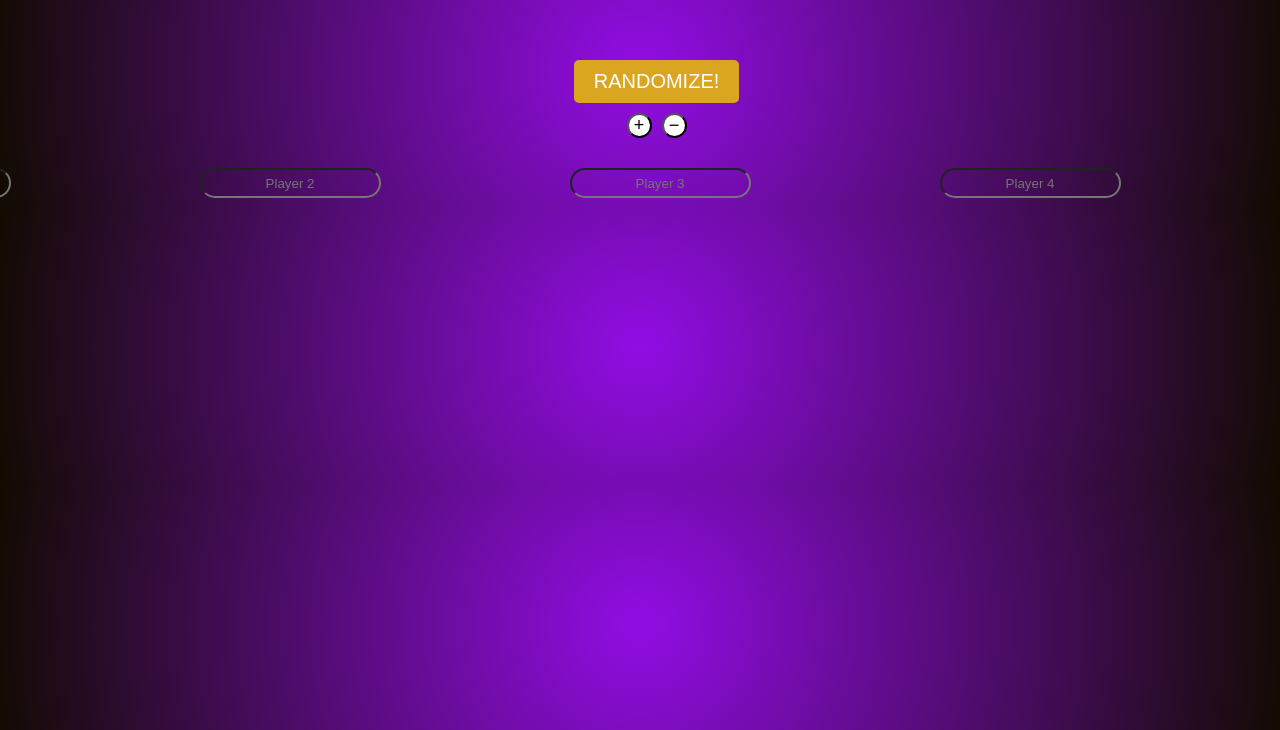
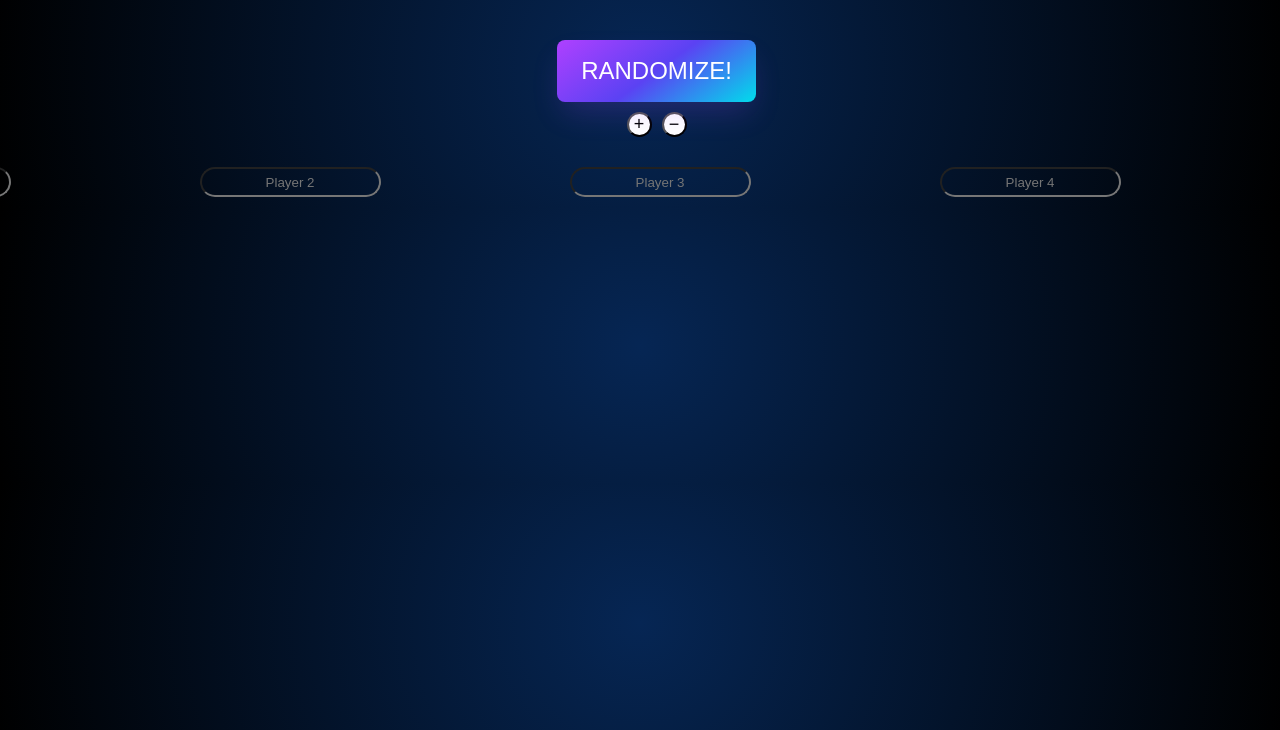
Before and after one commit to tobbqwerty/RandomGenerator, a plain HTML site: page templates/lol.html in a window 1280 px wide. Shown: the part 70-800 px from the top of the page. Drawn offline with nearby package versions, Linux system fonts and the light colour scheme.

Commit message:
Some minor design changes

```diff
--- a/css/styles.css
+++ b/css/styles.css
@@ -10,12 +10,17 @@
 }
 
 body {
-  width: 100%;
-  background: radial-gradient(
+  /*background: radial-gradient(
     circle,
     rgba(103, 25, 46, 1) 0%,
     rgba(146, 13, 228, 1) 0%,
     rgba(18, 11, 1, 1) 100%
+  );*/
+
+  background: radial-gradient(
+    circle,
+    rgba(6, 38, 84, 1) 0%,
+    rgba(0, 0, 0, 1) 100%
   );
 }
 
@@ -32,7 +37,6 @@ header {
   justify-content: space-between;
   padding: 33px 9%;
   background: transparent;
-
 }
 
 .navlist {
@@ -104,7 +108,7 @@ section {
 }
 
 .rng-champ-select {
-  width: 620px;
+  width: 850px;
   height: auto;
   animation: pulse 4s infinite;
 }
@@ -113,8 +117,7 @@ section {
 
 .champion-display {
   text-align: center;
-  text-shadow:
-  0px 3px 0 #000;
+  text-shadow: 0px 2px 0 #000;
   font-size: 20px;
   font-weight: 700;
 }
@@ -124,24 +127,69 @@ section {
   justify-content: center;
   margin-top: 110px;
   margin-left: 33px;
-
 }
 
 #generate-button {
-  align-self: flex-start;
-  margin-top: 20px;
+  align-items: center;
+  background-image: linear-gradient(144deg, #af40ff, #5b42f3 50%, #00ddeb);
+  border: 0;
+  border-radius: 8px;
+  box-shadow: rgba(151, 65, 252, 0.2) 0 15px 30px -5px;
+  box-sizing: border-box;
+  color: #ffffff;
+  display: flex;
+  font-size: 20px;
   justify-content: center;
-  padding: 10px 20px;
-  background-color: goldenrod;
-  border: none;
-  color: white;
-  border-radius: 5px;
+  line-height: 1em;
+  max-width: 100%;
+  min-width: 140px;
+  padding: 19px 24px;
+  text-decoration: none;
+  user-select: none;
+  -webkit-user-select: none;
+  touch-action: manipulation;
+  white-space: nowrap;
   cursor: pointer;
-  font-size: 20px;
+  transition: background-image 1.5s, color 1.5s;
+  position: relative;
+  overflow: hidden;
+}
+
+#generate-button::before {
+  content: attr(data-text);
+  position: absolute;
+  top: 0;
+  left: 0;
+  width: 100%;
+  height: 100%;
+  background: linear-gradient(
+    to left,
+    violet,
+    indigo,
+    blue,
+    green,
+    yellow,
+    orange,
+    red
+  );
+  z-index: 1;
+  display: flex;
+  align-items: center;
+  justify-content: center;
+  opacity: 0;
+  background-clip: text;
+  -webkit-background-clip: text;
+  -webkit-text-fill-color: transparent;
+  transition: opacity 0.3s;
+}
+
+#generate-button:hover::before {
+  opacity: 1;
 }
 
 #generate-button:hover {
-  background-color: #e67e22;
+  color: transparent;
+  font-weight: 501;
 }
 
 .apex-img {
@@ -173,10 +221,9 @@ section {
 }
 
 .player-list {
-  width: 100%;;
+  width: 100%;
   background: black;
 }
-
 
 .player-item {
   display: flex;
@@ -187,21 +234,18 @@ section {
   width: 330px;
 }
 
-
 .input-container {
   margin-top: 30px;
   display: flex;
   justify-content: center;
-
 }
 
 .display-container {
- display: flex;
- flex-direction: column;
- justify-content: center;
- align-items: center;
- margin-top: 30px;
-
+  display: flex;
+  flex-direction: column;
+  justify-content: center;
+  align-items: center;
+  margin-top: 30px;
 }
 
 .champion-image {
@@ -259,7 +303,6 @@ input {
   color: black;
   background: white;
   font-size: 18px;
-
 }
 
 .remove-player:hover {
@@ -285,8 +328,14 @@ input {
   color: white;
 }
 
-#shotcaller-toggle {
-
+.shotcaller {
+  /* Additional styling for the text, e.g., font size, color */
+  font-size: 14px;
+  color: white;
+  /* Add positioning, e.g., */
+  position: relative;
+  top: 40px; /* Example of moving the text content */
+  font-weight: 700;
 }
 
 label {
@@ -295,16 +344,13 @@ label {
 /* Media */
 
 @media only screen and (min-device-width: 320px) and (max-device-width: 990px) {
-
 }
 
 @media (max-width: 1339px) {
   .champion-image {
     max-width: 300px;
   }
-
 }
-
 
 @media (max-width: 1535px) {
   header {
@@ -393,6 +439,13 @@ label {
   }
 }
 
+@media (min-width: 768px) {
+  #generate-button {
+    font-size: 24px;
+    min-width: 196px;
+  }
+}
+
 /* Animation */
 
 @keyframes pulseAndRotate {
--- a/js/script.js
+++ b/js/script.js
@@ -200,7 +200,6 @@ const currentUrl = window.location.href;
 const isApexPage = currentUrl.includes("apex");
 const isLolPage = currentUrl.includes("lol");
 
-
 if (isApexPage) {
   for (let i = 0; i < 3; i++) {
     addPlayer();
@@ -210,7 +209,6 @@ if (isApexPage) {
     addPlayer();
   }
 }
-
 
 document.getElementById("addPlayer").addEventListener("click", () => {
   addPlayer();
@@ -270,11 +268,10 @@ function removePlayer() {
   }
 }
 
-
 function displayImage(champion, playerItem) {
-  const imagesPath = '/images';
-  const subFolderApex = '/apex';
-  const subFolderLol = '/lol';
+  const imagesPath = "/images";
+  const subFolderApex = "/apex";
+  const subFolderLol = "/lol";
 
   const imageFileName = `${champion.toLowerCase()}.png`;
 
@@ -322,7 +319,8 @@ function assignChampionsToPlayers(championList) {
   });
 
   if (isApexPage) {
-    const shotcallerEnabled = document.getElementById("shotcaller-toggle").checked;
+    const shotcallerEnabled =
+      document.getElementById("shotcaller-toggle").checked;
     if (shotcallerEnabled) {
       const shotcallers = getShotcaller(Array.from(playerItems), 1)[0];
       playerItems.forEach((playerItem) => {
@@ -331,6 +329,7 @@ function assignChampionsToPlayers(championList) {
 
         if (playerItem === shotcallers) {
           if (!shotcallerElement) {
+            wrapperElement = document.createElement("div");
             shotcallerElement = document.createElement("div");
             shotcallerElement.className = "shotcaller";
             container.appendChild(shotcallerElement);
@@ -352,7 +351,6 @@ document.getElementById("generate-button").addEventListener("click", () => {
   }
 });
 
-
 let menu = document.querySelector("#menu-icon");
 let navlist = document.querySelector(".navlist");
 
--- a/templates/lol.html
+++ b/templates/lol.html
@@ -8,7 +8,7 @@
   </head>
   <body>
     <div class="randomize-container">
-      <button id="generate-button">RANDOMIZE!</button>
+      <button id="generate-button" data-text="RANDOMIZE!">RANDOMIZE!</button>
       <ul id="generate-word"></ul>
     </div>
     <div class="add-remove-container">
@@ -18,11 +18,13 @@
     <div class="input-container">
       <div class="player-input">
         <ul id="playerList">
+          <!-- TODO: Displaye liste med champions så man kan rerolle flere ganger og få outputtet ut på siden som en logg -->
+          <!-- Kanskje ha en knapp i customize som sier "Show Log" som en checkbox for å få det fram -->
           <li></li>
         </ul>
       </div>
     </div>
+    <script id="replace_with_navbar" src="/js/nav.js"></script>
     <script src="/js/script.js"></script>
-    <script id="replace_with_navbar" src="/js/nav.js"></script>
   </body>
 </html>
```
Also changed, not shown: templates/apex.html (+1 -1 lines), templates/index.html (+0 -1 lines).
